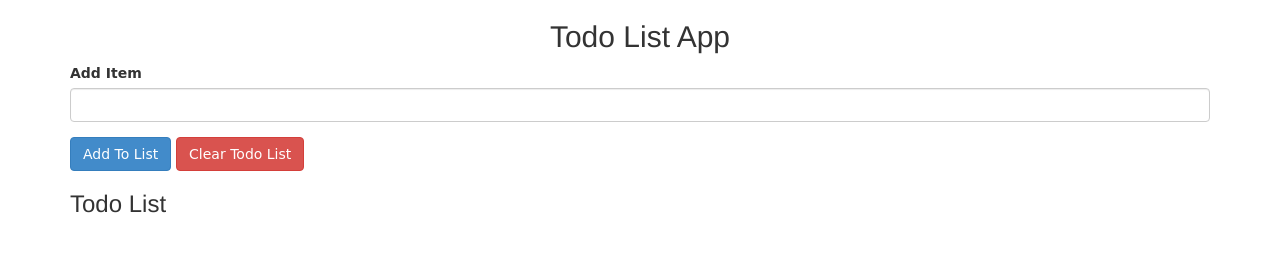
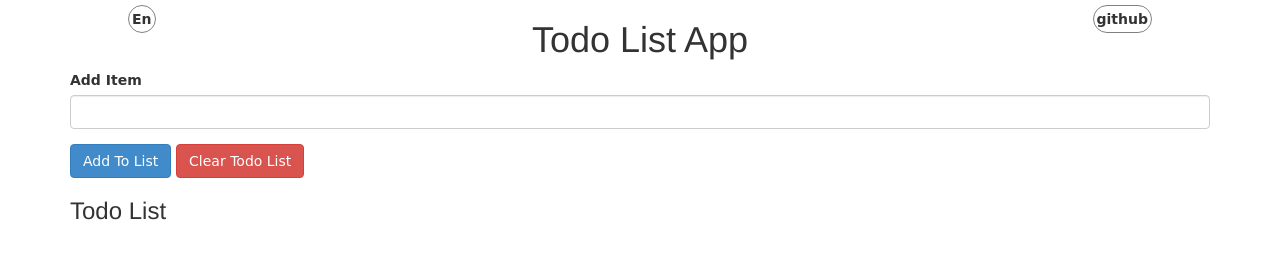
Before and after one commit to TahaDaneshi/ToDoList-One, a plain HTML site: page index.html in a window 1280 px wide. Drawn offline with Linux system fonts and the light colour scheme.

Commit message:
change title and create language chagner & about me button

```diff
--- a/css/style.css
+++ b/css/style.css
@@ -25,3 +25,24 @@
 #todoList .btn{
   margin-left: 10px;
 }
+nav {
+  display: flex;
+  justify-content: space-between;
+  position: fixed;
+  top: 0;
+  right: 0;
+  left:0;
+}
+.nav-button {
+  display: inline;
+  border: gray 1px solid;
+  width: max-content;
+  padding: 3px;
+  margin: 5px 10%;
+  border-radius: 15px;
+  user-select: none;
+  cursor: pointer;
+}
+.nav-button:hover {
+  outline: skyblue 1px dashed;
+}
--- a/index.html
+++ b/index.html
@@ -15,8 +15,12 @@
 </head>
 
 <body>
+  <nav>
+    <div id="changeLang" class="nav-button">En</div>
+    <div id="communication" class="nav-button">github</div>
+  </nav>
   <div class="container">
-    <h2 class="text-center">Todo List App</h2>
+    <h1 class="text-center">Todo List App</h1>
 
     <div class="form-group">
       <label for="itemInput">Add Item</label>
```
